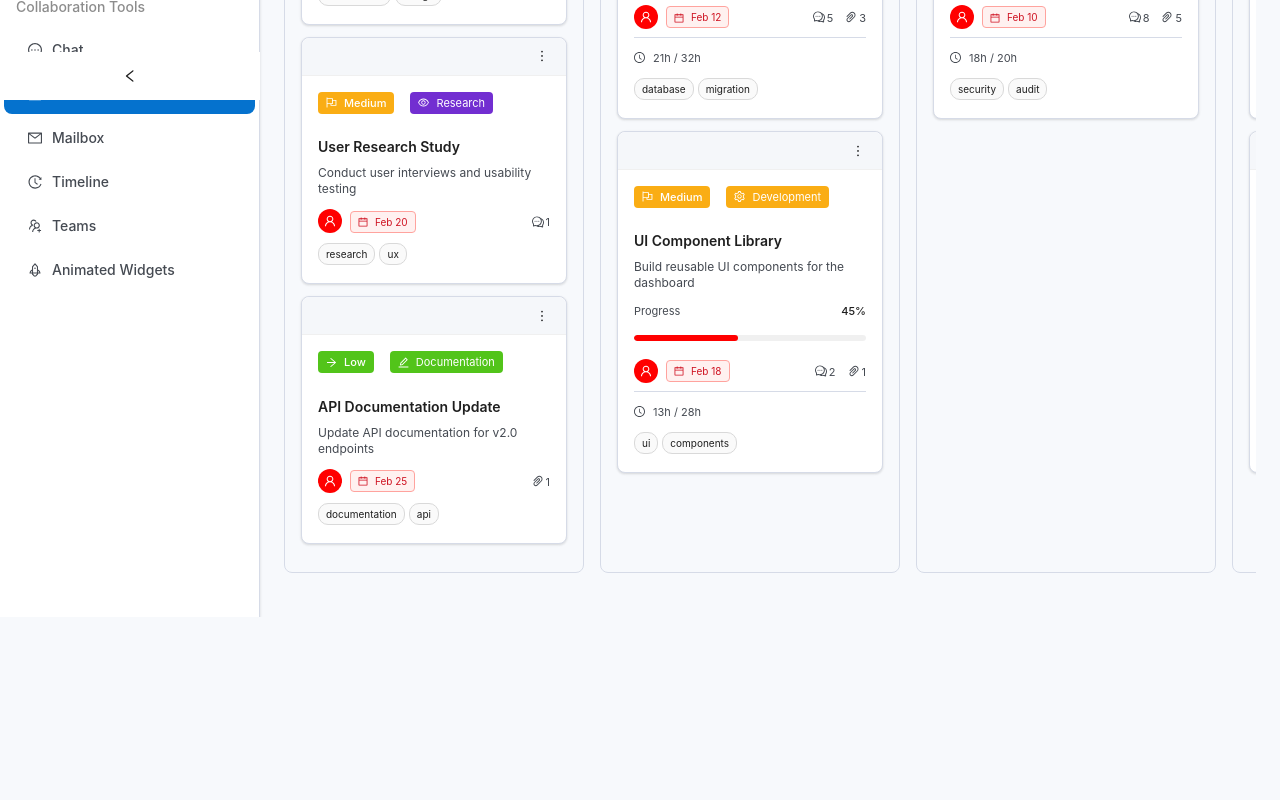
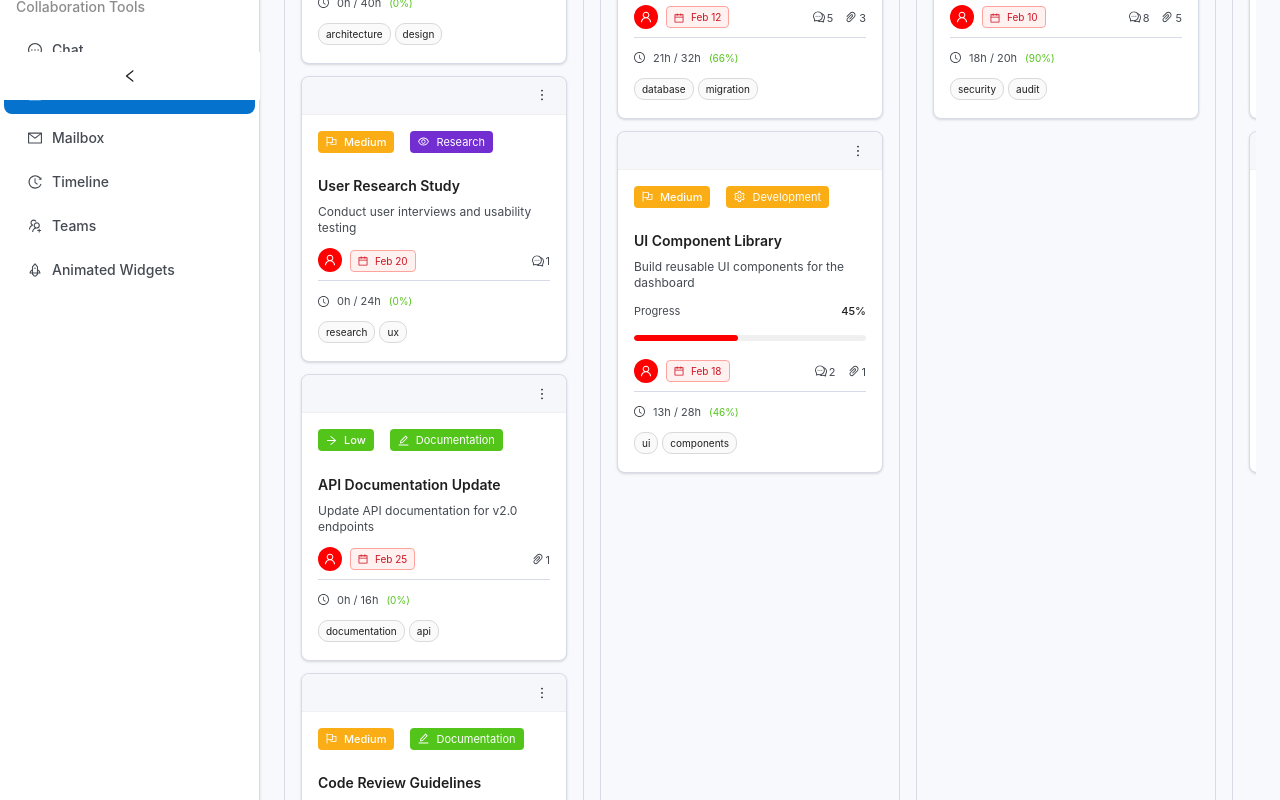
Before and after one commit to masoodrb/orako, a React (Create React App) app: page /kanban in a window 1280 px wide. Shown: the part 700-1500 px from the top of the page. Before the commit the page ends 1317 px from the top, so only its background shows below. Built offline with nearby package versions, Linux system fonts and the light colour scheme.

Commit message:
Implement interdimensional portal navigation

```diff
--- a/src/pages/KanbanPage.js
+++ b/src/pages/KanbanPage.js
@@ -106,6 +106,15 @@ const KanbanPage = () => {
     { id: '6', name: 'Lisa Garcia', avatar: null, role: 'DevOps Engineer' }
   ];
 
+  // Sample tag options for easy selection
+  const tagOptions = [
+    'frontend', 'backend', 'database', 'api', 'ui', 'ux', 'design', 'testing',
+    'documentation', 'security', 'performance', 'mobile', 'web', 'analytics',
+    'integration', 'deployment', 'monitoring', 'maintenance', 'research',
+    'planning', 'review', 'urgent', 'enhancement', 'bugfix', 'feature',
+    'architecture', 'refactoring', 'optimization', 'automation', 'migration'
+  ];
+
   const [kanbanData, setKanbanData] = useState({
     'to-do': {
       title: 'To Do',
@@ -123,7 +132,8 @@ const KanbanPage = () => {
           comments: 3,
           attachments: 2,
           progress: 0,
-          estimatedHours: 40
+          estimatedHours: 40,
+          timeSpent: 0
         },
         {
           id: '2',
@@ -137,7 +147,8 @@ const KanbanPage = () => {
           comments: 1,
           attachments: 0,
           progress: 0,
-          estimatedHours: 24
+          estimatedHours: 24,
+          timeSpent: 0
         },
         {
           id: '3',
@@ -151,7 +162,23 @@ const KanbanPage = () => {
           comments: 0,
           attachments: 1,
           progress: 0,
-          estimatedHours: 16
+          estimatedHours: 16,
+          timeSpent: 0
+        },
+        {
+          id: '9',
+          title: 'Code Review Guidelines',
+          description: 'Establish code review guidelines and best practices for the team',
+          priority: 'medium',
+          type: 'documentation',
+          assignee: { id: '1', name: 'John Smith', avatar: null },
+          dueDate: '2024-02-28',
+          tags: [], // Empty tags array to test display
+          comments: 0,
+          attachments: 0,
+          progress: 0,
+          estimatedHours: 8,
+          timeSpent: 0
         }
       ]
     },
@@ -293,7 +320,9 @@ const KanbanPage = () => {
       comments: editingTask?.comments || 0,
       attachments: editingTask?.attachments || 0,
       progress: editingTask?.progress || 0,
-      timeSpent: editingTask?.timeSpent || 0
+      timeSpent: values.timeSpent || 0,
+      estimatedHours: values.estimatedHours || 0,
+      tags: values.tags || [] // Ensure tags is always an array
     };
 
     setKanbanData(prev => {
@@ -604,22 +633,27 @@ const KanbanPage = () => {
         </Space>
       </div>
 
-      {task.timeSpent && (
+      {(task.timeSpent > 0 || task.estimatedHours > 0) && (
         <div style={{ marginTop: 8, paddingTop: 8, borderTop: '1px solid var(--oracle-border)' }}>
           <Space>
             <ClockCircleOutlined style={{ fontSize: '11px', color: 'var(--oracle-text-secondary)' }} />
             <Text style={{ fontSize: '11px', color: 'var(--oracle-text-secondary)' }}>
-              {task.timeSpent}h / {task.estimatedHours}h
+              {task.timeSpent || 0}h / {task.estimatedHours || 0}h
             </Text>
+            {task.estimatedHours > 0 && (
+              <Text style={{ fontSize: '10px', color: task.timeSpent > task.estimatedHours ? '#ff4d4f' : '#52c41a' }}>
+                ({task.timeSpent && task.estimatedHours ? Math.round((task.timeSpent / task.estimatedHours) * 100) : 0}%)
+              </Text>
+            )}
           </Space>
         </div>
       )}
 
-      {task.tags && task.tags.length > 0 && (
+      {task.tags && Array.isArray(task.tags) && task.tags.length > 0 && (
         <div style={{ marginTop: 8 }}>
-          {task.tags.map(tag => (
+          {task.tags.map((tag, index) => (
             <Tag
-              key={tag}
+              key={`${tag}-${index}`}
               size="small"
               style={{
                 fontSize: '10px',
@@ -630,6 +664,7 @@ const KanbanPage = () => {
               {tag}
             </Tag>
           ))}
+
         </div>
       )}
     </Card>
@@ -1024,6 +1059,20 @@ const KanbanPage = () => {
               </Form.Item>
             </Col>
 
+            <Col span={12}>
+              <Form.Item
+                label="Time Spent (Hours)"
+                name="timeSpent"
+              >
+                <Input
+                  type="number"
+                  placeholder="Enter time spent"
+                  min={0}
+                  step={0.5}
+                />
+              </Form.Item>
+            </Col>
+
             <Col span={24}>
               <Form.Item
                 label="Tags"
@@ -1031,9 +1080,14 @@ const KanbanPage = () => {
               >
                 <Select
                   mode="tags"
-                  placeholder="Add tags"
+                  placeholder="Add tags or select from suggestions"
                   style={{ width: '100%' }}
                   tokenSeparators={[',']}
+                  options={tagOptions.map(tag => ({ label: tag, value: tag }))}
+                  filterOption={(input, option) =>
+                    (option?.label ?? '').toLowerCase().includes(input.toLowerCase())
+                  }
+                  showSearch
                 />
               </Form.Item>
             </Col>
```
